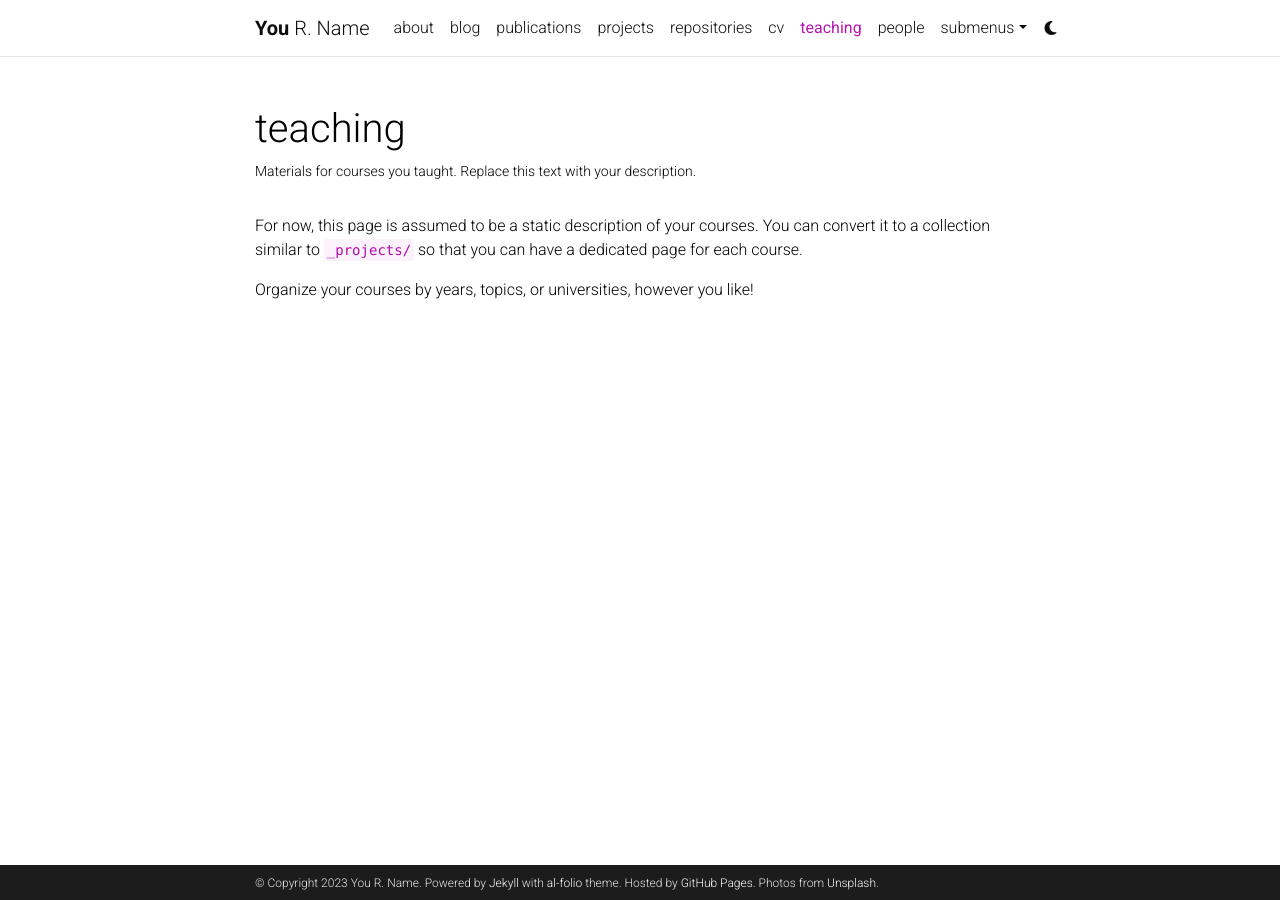
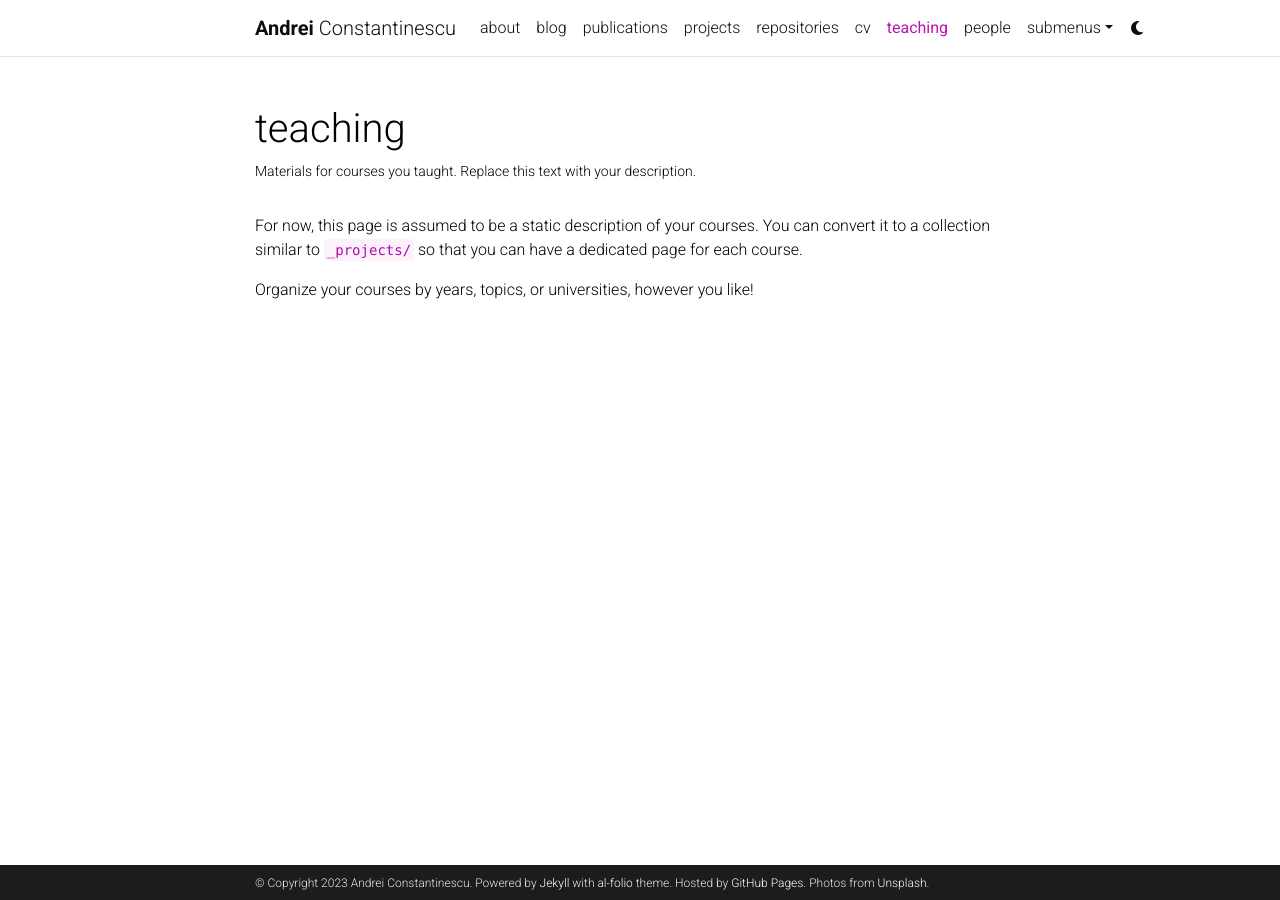
Before and after one commit to Andrei1998/andrei1998.github.io, a Jekyll site: the page built from _pages/teaching.md, in a window 1280 px wide. Built offline with Jekyll 4.4.1, drawn with Linux system fonts in a browser that asks for light colours; comment, search, counter and statistics services are not loaded; a style sheet for code colours, icons or effects is not loaded.

Commit message:
Change name and other settings.

```diff
--- a/_config.yml
+++ b/_config.yml
@@ -3,10 +3,10 @@
 # -----------------------------------------------------------------------------
 
 title: blank # the website title (if blank, full name will be used instead)
-first_name: You
-middle_name: R.
-last_name: Name
-email: you@example.com
+first_name: Andrei
+middle_name:
+last_name: Constantinescu
+email: aconstantine@ethz.ch
 description: > # the ">" symbol means to ignore newlines until "footer_text:"
   A simple, whitespace theme for academics. Based on [*folio](https://github.com/bogoli/-folio) design.
 footer_text: >
@@ -18,8 +18,8 @@
 lang: en # the language of your site (for example: en, fr, cn, ru, etc.)
 icon: ⚛️  # the emoji used as the favicon (alternatively, provide image name in /assets/img/)
 
-url: https://alshedivat.github.io # the base hostname & protocol for your site
-baseurl: /al-folio # the subpath of your site, e.g. /blog/
+url: https://andrei1998.github.io # the base hostname & protocol for your site
+baseurl: # the subpath of your site, e.g. /blog/
 last_updated: false # set to true if you want to display last updated in the footer
 impressum_path:  # set to path to include impressum link in the footer, use the same path as permalink in a page, helps to conform with EU GDPR
 
@@ -155,8 +155,8 @@
 # If you have blog posts published on medium.com or other external sources,
 # you can display them in your blog by adding a link to the RSS feed.
 external_sources:
-  - name: medium.com
-    rss_url: https://medium.com/@al-folio/feed
+  # - name: medium.com
+  #   rss_url: https://medium.com/@al-folio/feed
 
 # -----------------------------------------------------------------------------
 # Collections
@@ -329,7 +329,7 @@
 # -----------------------------------------------------------------------------
 
 imagemagick:
-  enabled: true # enables responsive images for your site (recommended, see https://github.com/alshedivat/al-folio/issues/537)
+  enabled: false # enables responsive images for your site (recommended, see https://github.com/alshedivat/al-folio/issues/537)
   widths:
     - 480
     - 800
```
